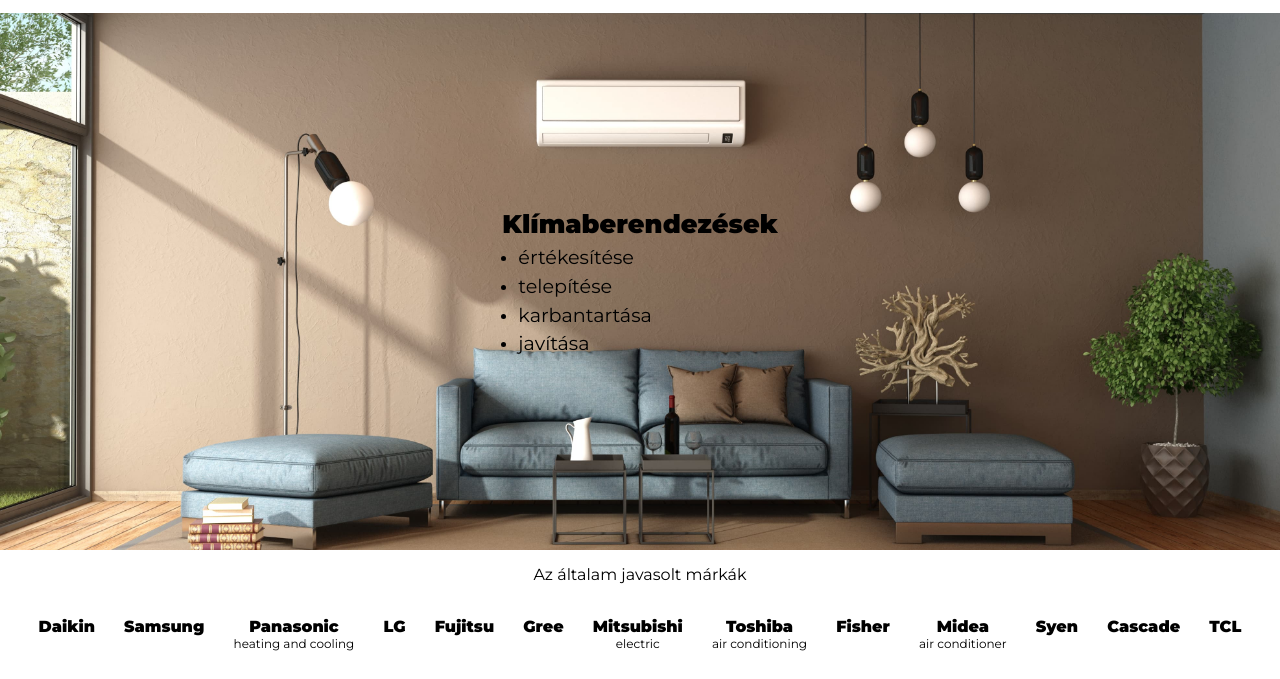
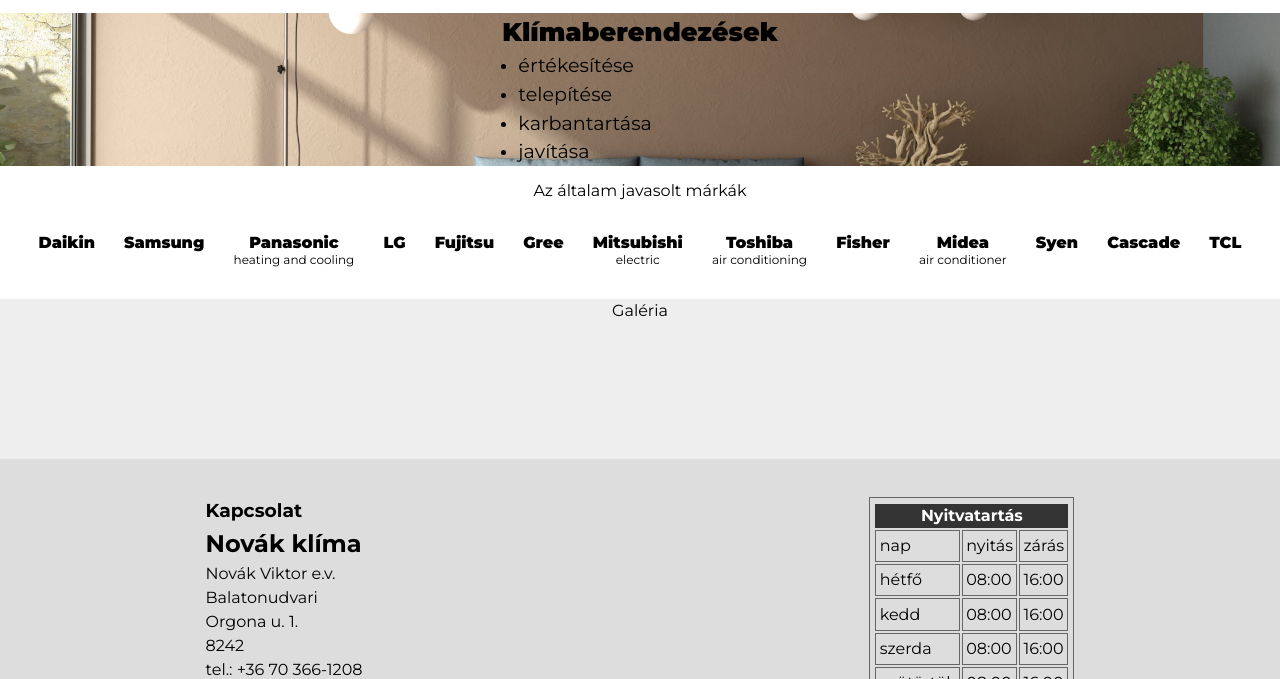
Before and after one commit to szened/novakklima, a website built with Parcel: page src/index.html in a window 1280 px wide. Shown: the part 69-748 px from the top of the page. Built offline with nearby package versions, Linux system fonts and the light colour scheme.

Commit message:
Update style.css

```diff
--- a/src/css/style.css
+++ b/src/css/style.css
@@ -211,7 +211,7 @@ main {
 }
 
 .big-picture {
-  padding: calc(4rem + 10vw);
+  /* padding: calc(4rem + 10vw); */
   background-image: url("../assets/img/novak-klima-MozJPEG-Q75.jpg");
   background-size: cover;
   background-position: center;
```
